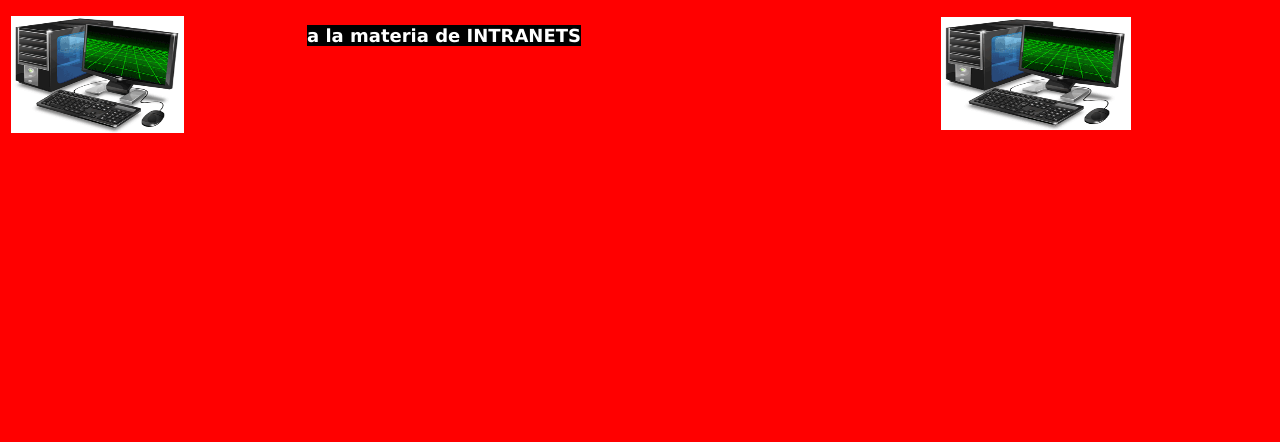
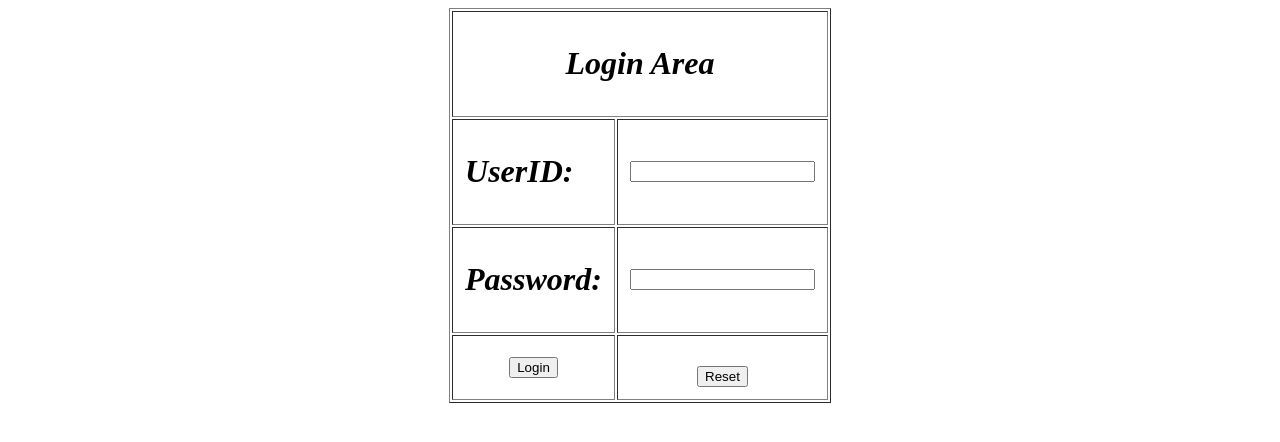
Before and after one commit to carlosj-mc99/intranet, a plain HTML site: page index.html in a window 1280 px wide. Drawn offline with Linux system fonts and the light colour scheme.

Commit message:
Add files via upload

```diff
--- a/index.html
+++ b/index.html
@@ -2,96 +2,38 @@
 "http://www.w3.org/TR/html4/loose.dtd">
 <html>
 <head>
-
-<meta http-equiv="Content-Type" content="text/html; charset=iso-8859-1">
+<meta http-equiv="Content-Type" content="https://www.youtube.com/; charset=iso-8859-1">
 <title>Untitled Document</title>
-<style type="text/css">
-<!--
-body {
-	background-color: #FF0000;
-}
-.style1 {
-	font-family: Arial, Helvetica, sans-serif;
-	font-weight: bold;
-}
-body,td,th {
-	color: #FFFFFF;
-}
-.style2 {font-size: 36px}
--->
-</style></head>
+</head>
 
 <body>
-<div id="Layer1" style="position:absolute; left:307px; top:25px; width:570px; height:62px; z-index:1">
-  <div align="center" class="style1">
-    <div style="position:relative;left:0px;top:0px">
-<span id="highlighter" style="position:absolute;left:0;top:0;font-size:18px;font-family:Verdana;background-color:black;clip:rect(0px 0px auto 0px)"></span>
-</div>
-
-<script type="text/javascript">
-
-/*
-Highligher Scroller script- By JavaScript Kit
-For this and over 400+ free scripts, visit http://www.javascriptkit.com/
-This notice must stay intact
-*/
-
-var tickercontents=new Array()
-tickercontents[0]='bienvenidos a ingenieria en sistemas computacinales'
-tickercontents[1]='a la materia de INTRANETS'
-tickercontents[2]='esta es una prueba'
-
-var tickdelay=3000 //delay btw messages
-var highlightspeed=10 //10 pixels at a time.
-
-////Do not edit pass this line////////////////
-
-var currentmessage=0
-var clipwidth=0
-
-function changetickercontent(){
-crosstick.style.clip="rect(0px 0px auto 0px)"
-crosstick.innerHTML=tickercontents[currentmessage]
-highlightmsg()
+<script language="javascript">
+<!--//
+/*This Script allows people to enter by using a form that asks for a
+UserID and Password*/
+function pasuser(form) {
+if (form.id.value=="carlos") {
+if (form.pass.value=="12345678") {
+location="https://carlosj-mc99.github.io/intranet/index2.html"
+} else {
+alert("Invalid Password")
 }
-
-function highlightmsg(){
-var msgwidth=crosstick.offsetWidth
-if (clipwidth<msgwidth){
-clipwidth+=highlightspeed
-crosstick.style.clip="rect(0px "+clipwidth+"px auto 0px)"
-beginclip=setTimeout("highlightmsg()",20)
-}
-else{
-clipwidth=0
-clearTimeout(beginclip)
-if (currentmessage==tickercontents.length-1) currentmessage=0
-else currentmessage++
-setTimeout("changetickercontent()",tickdelay)
+} else {  alert("Invalid UserID")
 }
 }
-
-function start_ticking(){
-crosstick=document.getElementById? document.getElementById("highlighter") : document.all.highlighter
-crosstickParent=crosstick.parentNode? crosstick.parentNode : crosstick.parentElement
-if (parseInt(crosstick.offsetHeight)>0)
-crosstickParent.style.height=crosstick.offsetHeight+'px'
-else
-setTimeout("crosstickParent.style.height=crosstick.offsetHeight+'px'",100) //delay for Mozilla's sake
-changetickercontent()
-}
-
-if (document.all || document.getElementById)
-window.onload=start_ticking
-
+//-->
 </script>
 
-
-
-  </div>
-</div>
- <div id="Layer2" style="position:absolute; left:941px; top:17px; width:190px; height:113px; z-index:2"><img src="compu.gif" width="190" height="113"></div>
-
-<div id="Layer3" style="position:absolute; left:11px; top:16px; width:174px; height:119px; z-index:3"><img src="compu.gif" width="173" height="117"></div>
+<center>
+<table bgcolor="white" cellpadding="12" border="1">
+<tr><td colspan="2"><center><h1><i><b>Login
+Area</b></i></h1></center></td></tr>
+<tr><td><h1><i><b>UserID:</b></i></h1></td><td><form name="login"><input
+name="id" type="text"></td></tr>
+<tr><td><h1><i><b>Password:</b></i></h1></td><td><input name="pass"
+type="password"></td></tr>
+<tr><td><center><input type="button" value="Login"
+onClick="pasuser(this.form)"></center></td><td><center><br><input
+type="Reset"></form></td></tr></table></center>
 </body>
 </html>
```
